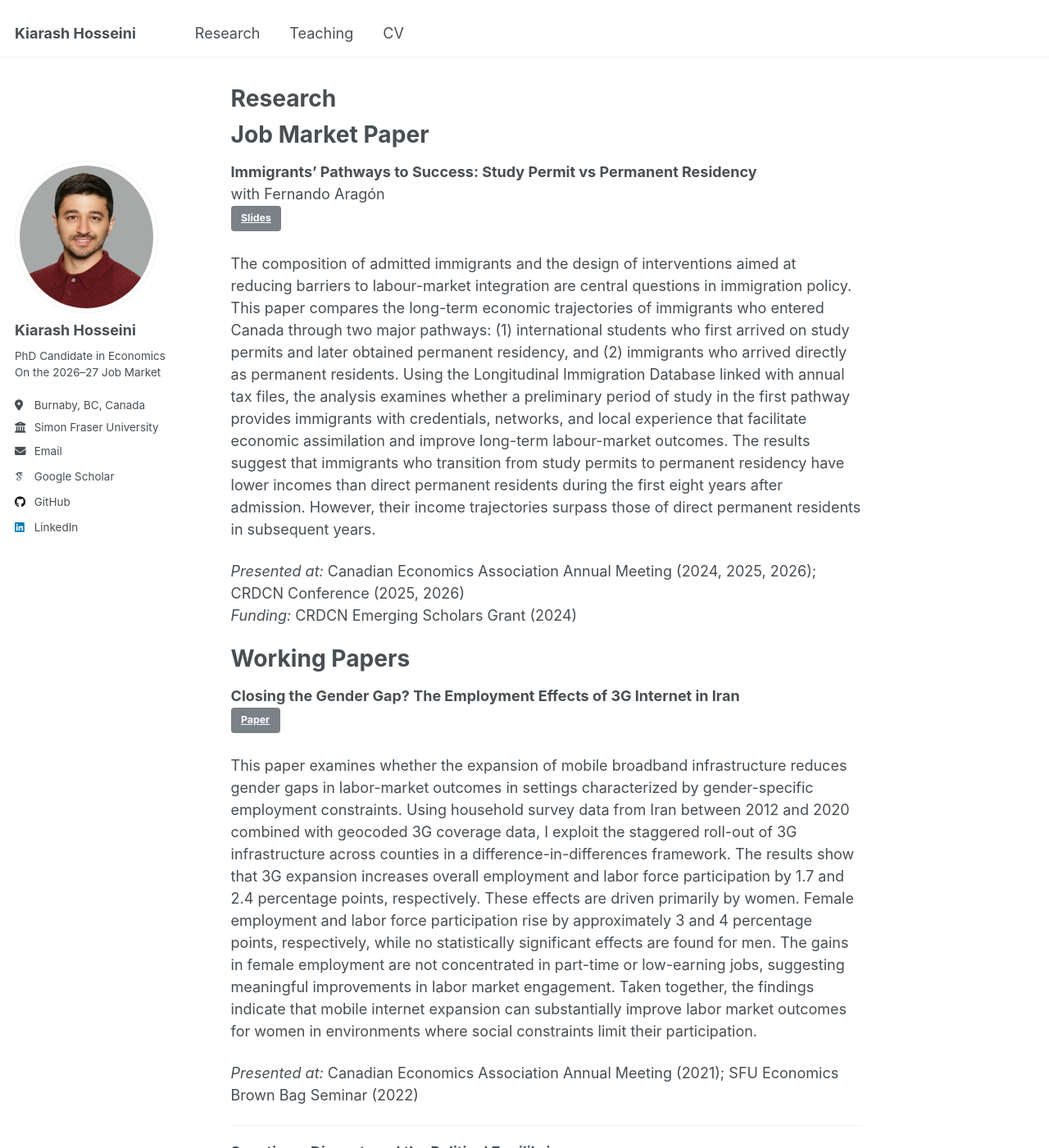
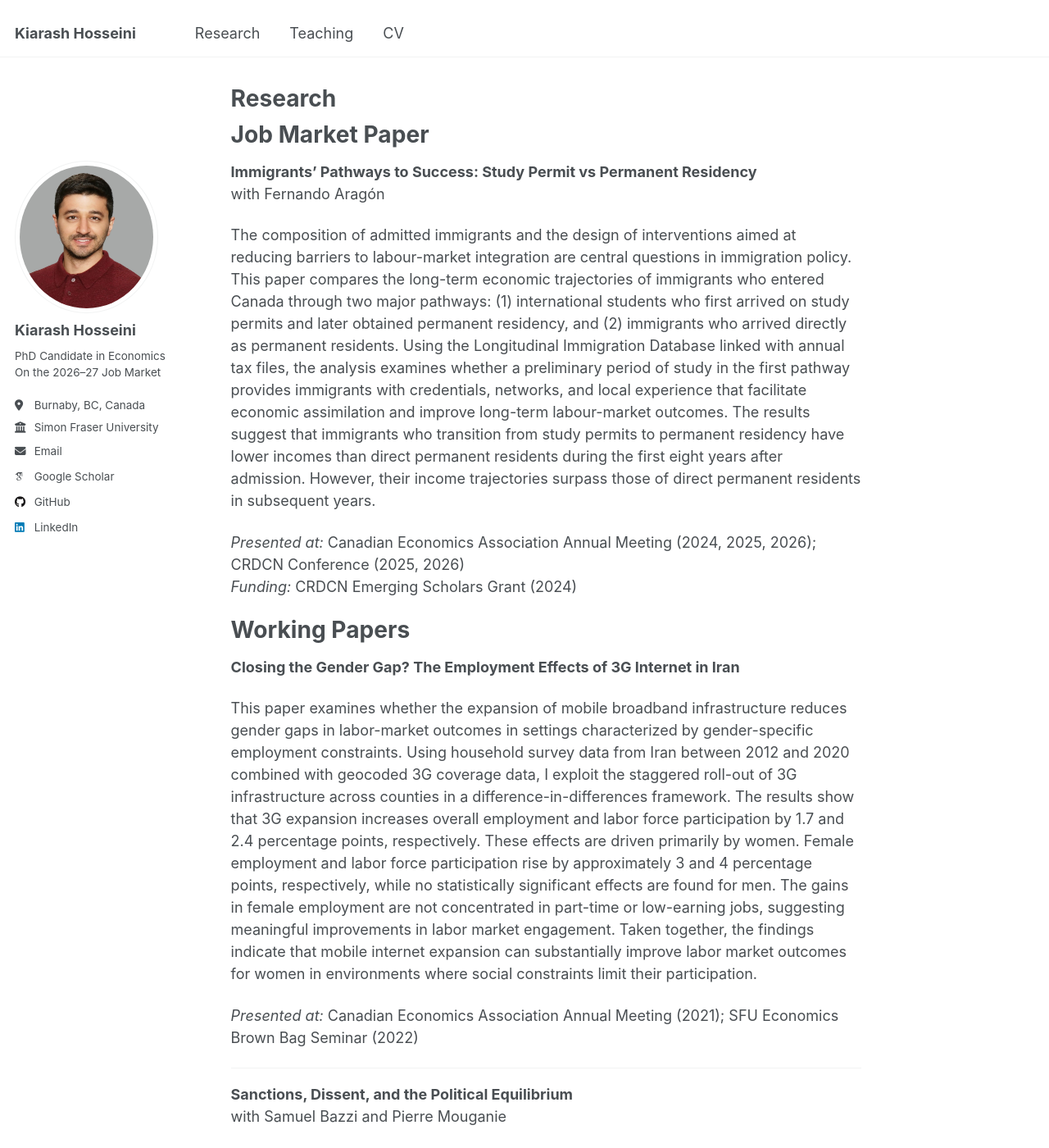
Before and after one commit to k-hosseini/k-hosseini.github.io, a Jekyll site: the page built from _pages/research.md, in a window 1280 px wide and 1400 px high. Shown: the whole window at 82% size. Built offline with Jekyll 4.4.1, drawn with Linux system fonts in a browser that asks for light colours; some web fonts are replaced.

Commit message:
Remove paper draft and slides from the site
Co-Authored-By: Claude Opus 5.5 <noreply@anthropic.com>

```diff
--- a/_pages/research.md
+++ b/_pages/research.md
@@ -9,8 +9,7 @@ Job Market Paper
 ======
 
 **Immigrants' Pathways to Success: Study Permit vs Permanent Residency**<br>
-with Fernando Aragón<br>
-[Slides](/files/Hosseini_Aragon_Immigrants_Pathways_Slides.pdf){: .btn .btn--small}
+with Fernando Aragón
 
 The composition of admitted immigrants and the design of interventions aimed at reducing barriers to labour-market integration are central questions in immigration policy. This paper compares the long-term economic trajectories of immigrants who entered Canada through two major pathways: (1) international students who first arrived on study permits and later obtained permanent residency, and (2) immigrants who arrived directly as permanent residents. Using the Longitudinal Immigration Database linked with annual tax files, the analysis examines whether a preliminary period of study in the first pathway provides immigrants with credentials, networks, and local experience that facilitate economic assimilation and improve long-term labour-market outcomes. The results suggest that immigrants who transition from study permits to permanent residency have lower incomes than direct permanent residents during the first eight years after admission. However, their income trajectories surpass those of direct permanent residents in subsequent years.
 
@@ -20,8 +19,7 @@ The composition of admitted immigrants and the design of interventions aimed at
 Working Papers
 ======
 
-**Closing the Gender Gap? The Employment Effects of 3G Internet in Iran**<br>
-[Paper](/files/Hosseini_3G_Internet_Gender_Gap.pdf){: .btn .btn--small}
+**Closing the Gender Gap? The Employment Effects of 3G Internet in Iran**
 
 This paper examines whether the expansion of mobile broadband infrastructure reduces gender gaps in labor-market outcomes in settings characterized by gender-specific employment constraints. Using household survey data from Iran between 2012 and 2020 combined with geocoded 3G coverage data, I exploit the staggered roll-out of 3G infrastructure across counties in a difference-in-differences framework. The results show that 3G expansion increases overall employment and labor force participation by 1.7 and 2.4 percentage points, respectively. These effects are driven primarily by women. Female employment and labor force participation rise by approximately 3 and 4 percentage points, respectively, while no statistically significant effects are found for men. The gains in female employment are not concentrated in part-time or low-earning jobs, suggesting meaningful improvements in labor market engagement. Taken together, the findings indicate that mobile internet expansion can substantially improve labor market outcomes for women in environments where social constraints limit their participation.
 
```
Also changed, not shown: _pages/about.md (+1 -2 lines), 2 other files.
